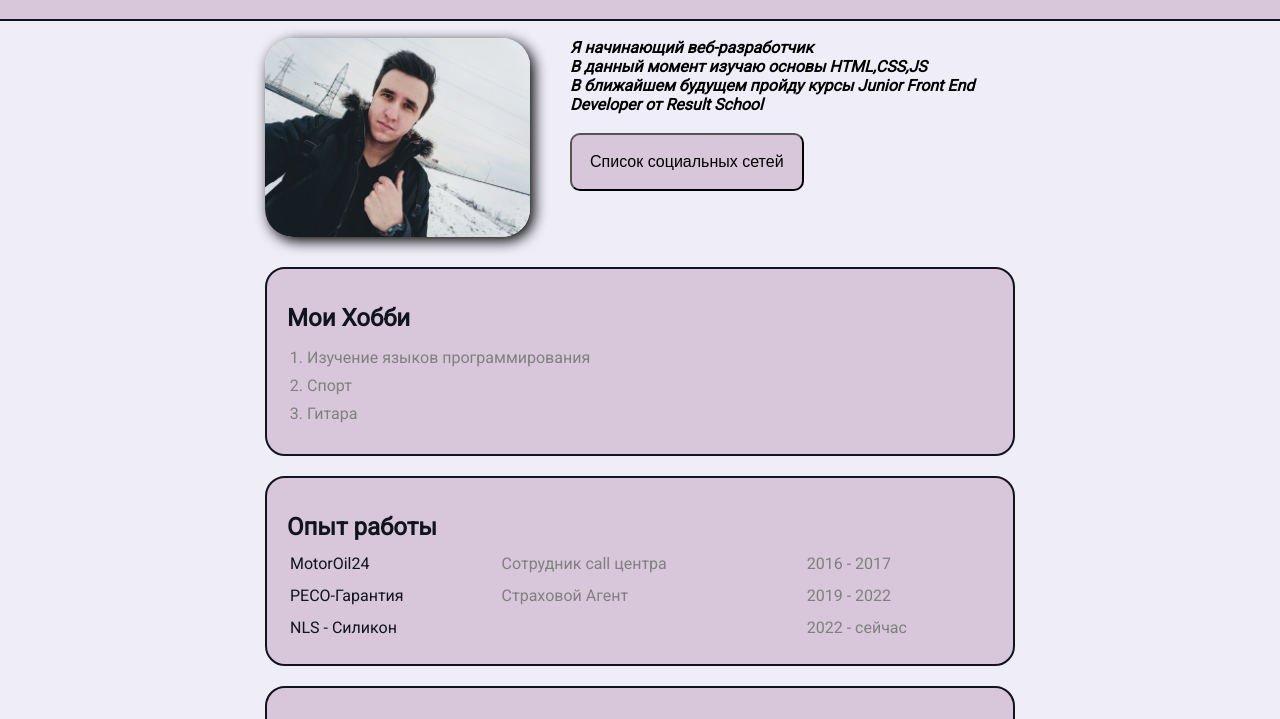
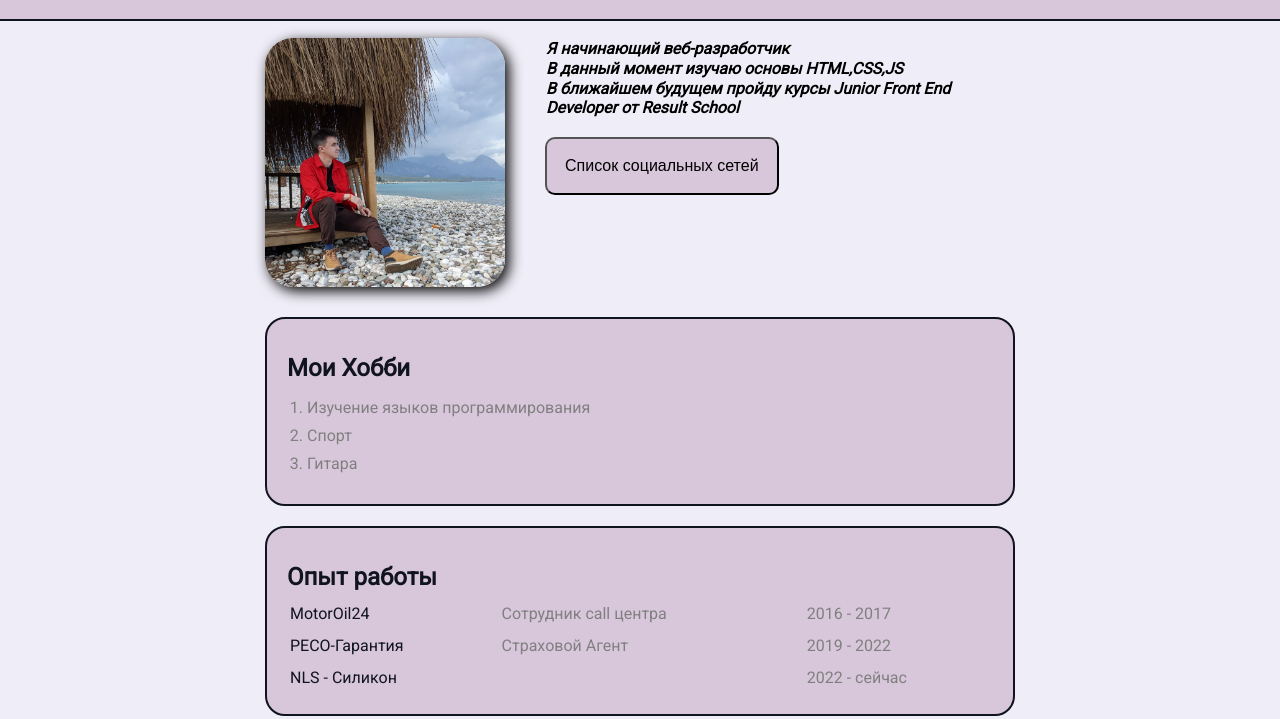
Before and after one commit to GetLimbo/Summary, a plain HTML site: page index.html in a window 1280 px wide. Shown: the part 62-781 px from the top of the page. Drawn offline with Linux system fonts and the light colour scheme.

Commit message:
Add files via upload

```diff
--- a/01_fonts.css
+++ b/01_fonts.css
@@ -19,7 +19,7 @@ body {
 }
 
 .avatar {
-  width: 265px;
+  width: 240px;
   box-shadow: 4px 4px 14px rgba(0,0,0,25);
   border-radius: 28px;
 }
@@ -30,4 +30,4 @@ body {
    font-style: italic;
    font-weight: bold;
    color: #000000;
-   margin: 0px;
+   margin: 1px;
--- a/index.html
+++ b/index.html
@@ -25,7 +25,7 @@
 
 
     <div class="info">
-      <img src="Avatar.jpg" alt="аватарка" class="avatar">
+      <img src="avaDva.jpg" alt="аватарка" class="avatar">
 
       <div class="info-text">
 
```
Also changed, not shown: avaDva.jpg (added).
